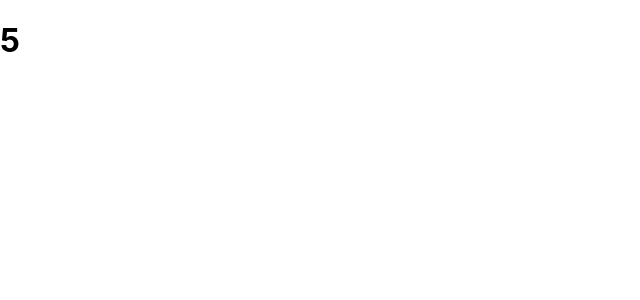
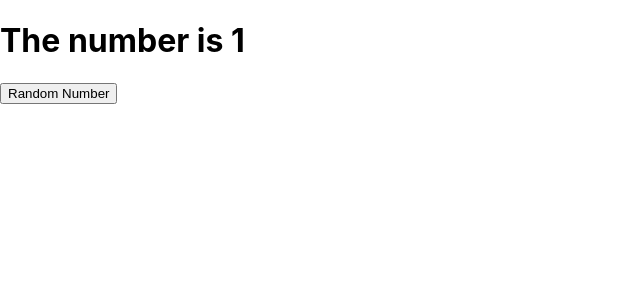
Before and after one commit to davisstacked/react-state-exercises, a React (Create React App) app: page / in a window 1280 px wide. Shown: the top 300 px of the page, without its empty margins (0-640 px from the left). Built offline with nearby package versions, Linux system fonts and the light colour scheme.

Commit message:
State clicker solution

```diff
--- a/src/App.js
+++ b/src/App.js
@@ -1,10 +1,16 @@
 import Game from "./Game";
 import Rando from './Rando';
+import Button from './Button';
+import BrokenClick from "./BrokenClick";
+import Clicker from "./Clicker";
 
 function App() {
   return (
     <div className="App">
-      <Rando maxNum={7}/>
+      {/* <Rando maxNum={7}/> */}
+      {/* <Button /> */}
+      {/* <BrokenClick /> */}
+      <Clicker />
     </div>
   );
 }
--- /dev/null
+++ b/src/BrokenClick.js
@@ -0,0 +1,30 @@
+import React, { Component } from 'react'
+
+export class BrokenClick extends Component {
+
+  constructor(props) {
+    super(props);
+    this.state = {
+      clicked: false
+    }
+    // can avoid this by simply using an arrow function for our methods. wtf.
+    // this.handleClick = this.handleClick.bind(this);
+  }
+
+  handleClick = (e) => {
+    this.setState(prevState => ({
+      clicked: !prevState.clicked
+    }))
+  }
+
+  render() {
+    return (
+      <div>
+        <h1>{ this.state.clicked ? 'Clicked!!!' : 'Not clicked'}</h1>
+        <button onClick={this.handleClick}>Click Me!</button>
+      </div>
+    )
+  }
+}
+
+export default BrokenClick
--- /dev/null
+++ b/src/Button.js
@@ -0,0 +1,13 @@
+import React, { Component } from 'react'
+
+export class Button extends Component {
+  render() {
+    return (
+      <div>
+        <button onClick={function() {alert('Clicked')}}>Click Me!</button>
+      </div>
+    )
+  }
+}
+
+export default Button
--- /dev/null
+++ b/src/Clicker.js
@@ -0,0 +1,28 @@
+import React, { Component } from 'react'
+
+export class Clicker extends Component {
+
+  constructor(props) {
+    super(props);
+    this.state = { number: 1 };
+    this.randomNum = this.randomNum.bind(this);
+  }
+
+  randomNum(e) {
+    let num = Math.floor(Math.random() * 10 + 1);
+    this.setState({ number: num });
+  }
+
+  render() {
+    return (
+      <div>
+        <h1>The number is {this.state.number}</h1>
+        {this.state.number === 7
+          ? <h2>YOU WIN!</h2>
+          : <button onClick={this.randomNum}>Random Number</button>}
+      </div>
+    )
+  }
+}
+
+export default Clicker;
```
